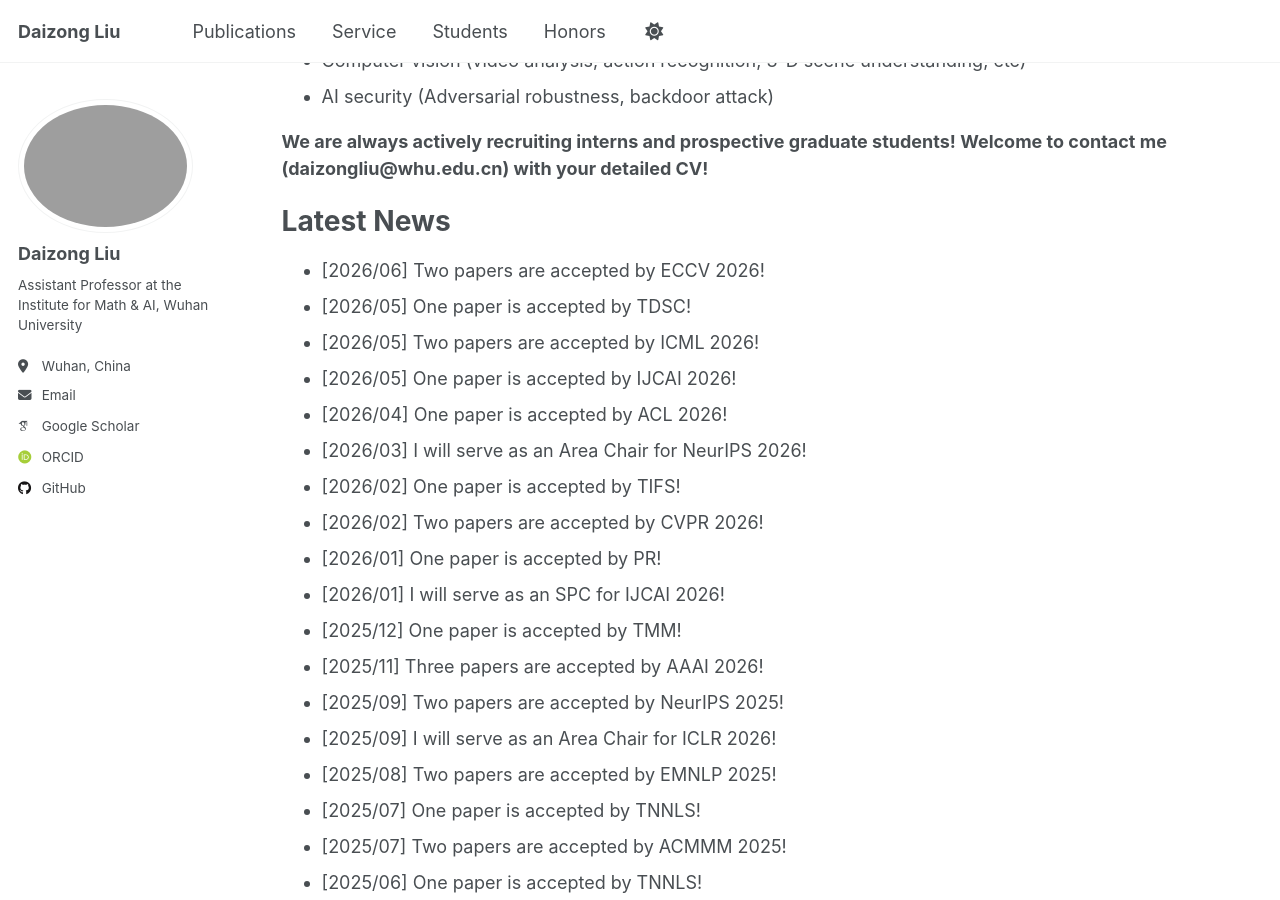
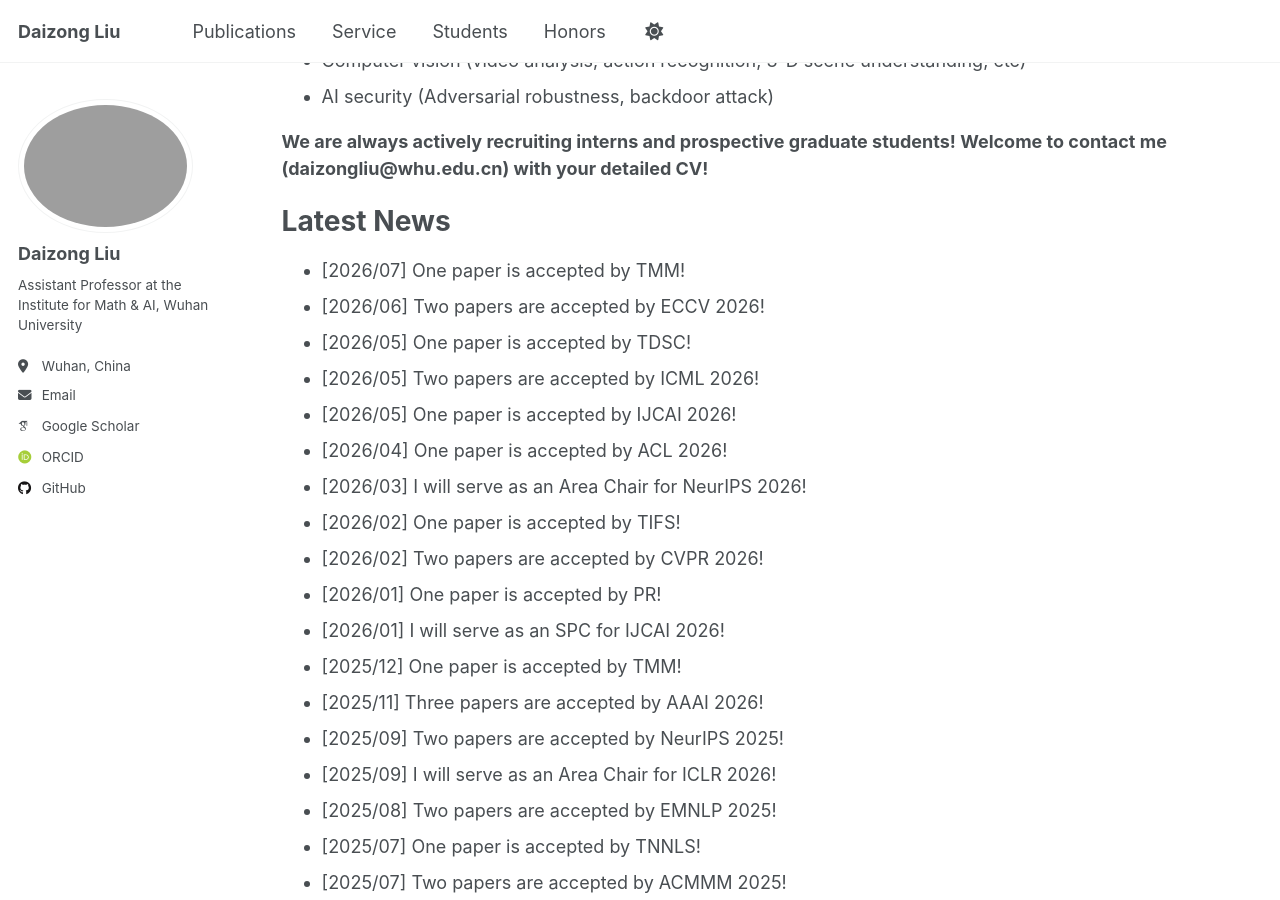
Before and after one commit to liudaizong/liudaizong.github.io, a Jekyll site: the page built from _pages/about.md, in a window 1280 px wide and 900 px high, scrolled down 424 px. Built offline with Jekyll 4.4.1, drawn with Linux system fonts in a browser that asks for light colours; some web fonts are replaced.

Commit message:
Update about.md

```diff
--- a/_pages/about.md
+++ b/_pages/about.md
@@ -20,6 +20,7 @@ My broad research interests include Multimodal Reasoning, 3D Point Cloud Percept
 
 Latest News
 ======
+* [2026/07] One paper is accepted by TMM!
 * [2026/06] Two papers are accepted by ECCV 2026!
 * [2026/05] One paper is accepted by TDSC!
 * [2026/05] Two papers are accepted by ICML 2026!
```
